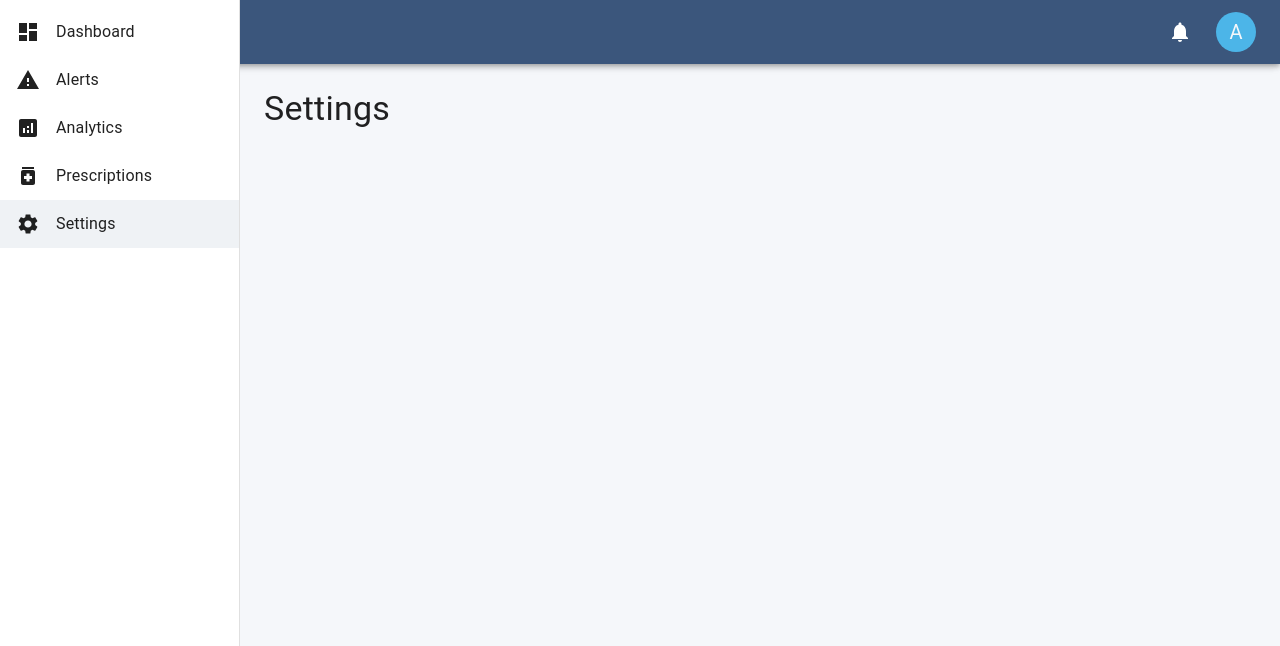
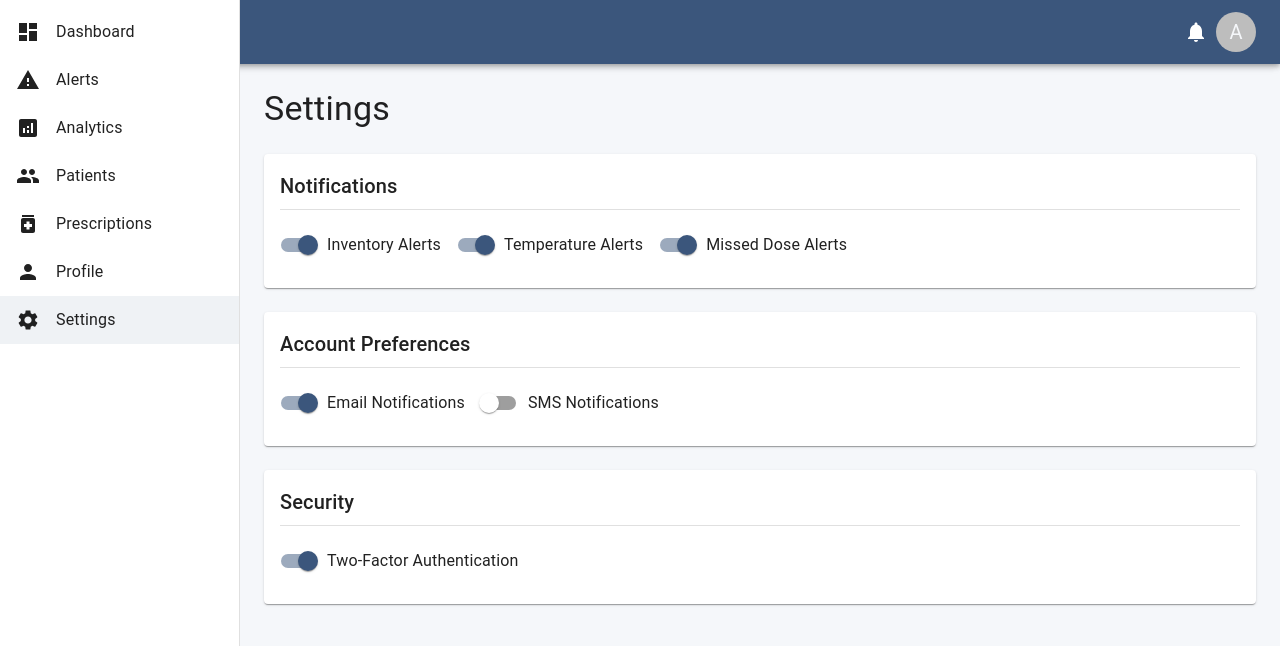
Before and after one commit to cepdnaclk/e21-3yp-dia-smart, a React (Vite) app in the folder frontend/web-dashboard/: page /settings in a window 1280 px wide. Shown: the top 646 px of the page. Built offline with nearby package versions, Linux system fonts and the light colour scheme.

Commit message:
feat(frontend): add authentication and role-based navigation infrastructure

```diff
--- a/frontend/web-dashboard/src/components/navigation/Sidebar.tsx
+++ b/frontend/web-dashboard/src/components/navigation/Sidebar.tsx
@@ -4,19 +4,27 @@ import {
   ListItemButton,
   ListItemText,
 } from "@mui/material";
+
 import { useNavigate, useLocation } from "react-router-dom";
+
 import DashboardIcon from "@mui/icons-material/Dashboard";
 import WarningIcon from "@mui/icons-material/Warning";
 import AnalyticsIcon from "@mui/icons-material/Analytics";
-import PeopleIcon from "@mui/icons-material/People";
 import SettingsIcon from "@mui/icons-material/Settings";
 import MedicationIcon from "@mui/icons-material/Medication";
+import PersonIcon from "@mui/icons-material/Person";
+import PeopleIcon from "@mui/icons-material/People";
+
+import { useAuth } from "../../context/AuthContext";
+import { UserRole } from "../../types/roles";
 
 const drawerWidth = 240;
 
 const Sidebar = () => {
   const navigate = useNavigate();
   const location = useLocation();
+
+  const { role } = useAuth();
 
   const menuItems = [
     {
@@ -39,18 +47,29 @@ const Sidebar = () => {
       path: "/prescriptions",
       icon: <MedicationIcon />,
     },
-  // {
-  //   text: "Patients",
-  //   path: "/patients",
-  //   icon: <PeopleIcon />,
-  // },
+    {
+      text: "Profile",
+      path: "/profile",
+      icon: <PersonIcon />,
+    },
     {
       text: "Settings",
       path: "/settings",
       icon: <SettingsIcon />,
     },
+  ];
 
-];
+  if (
+    role === UserRole.DOCTOR ||
+    role === UserRole.CAREGIVER ||
+    role === UserRole.ADMIN
+  ) {
+    menuItems.splice(3, 0, {
+      text: "Patients",
+      path: "/patients",
+      icon: <PeopleIcon />,
+    });
+  }
 
   return (
     <Drawer
@@ -72,6 +91,7 @@ const Sidebar = () => {
             onClick={() => navigate(item.path)}
           >
             {item.icon}
+
             <ListItemText
               primary={item.text}
               sx={{ ml: 2 }}
--- a/frontend/web-dashboard/src/components/navigation/Topbar.tsx
+++ b/frontend/web-dashboard/src/components/navigation/Topbar.tsx
@@ -11,7 +11,11 @@ import NotificationsIcon from "@mui/icons-material/Notifications";
 
 import logo from "../../assets/logo/diasmart-logo.png";
 
+import { useAuth } from "../../context/AuthContext";
+
 const Topbar = () => {
+  const { role } = useAuth();
+
   return (
     <AppBar
       position="fixed"
@@ -46,13 +50,8 @@ const Topbar = () => {
           <NotificationsIcon />
         </IconButton>
 
-        <Avatar
-          sx={{
-            ml: 2,
-            bgcolor: "#4CB5E8",
-          }}
-        >
-          A
+        <Avatar>
+          {role.charAt(0)}
         </Avatar>
       </Toolbar>
     </AppBar>
--- /dev/null
+++ b/frontend/web-dashboard/src/context/AuthContext.tsx
@@ -0,0 +1,65 @@
+import {
+  createContext,
+  useContext,
+  useState,
+} from "react";
+
+import { UserRole } from "../types/roles";
+
+interface AuthContextType {
+  isAuthenticated: boolean;
+  role: UserRole;
+
+  login: (role: UserRole) => void;
+  logout: () => void;
+}
+
+const AuthContext = createContext<AuthContextType | null>(
+  null
+);
+
+export const AuthProvider = ({
+  children,
+}: {
+  children: React.ReactNode;
+}) => {
+  const [isAuthenticated, setIsAuthenticated] =
+    useState(true);
+
+  const [role, setRole] =
+    useState<UserRole>(UserRole.ADMIN);
+
+  const login = (userRole: UserRole) => {
+    setRole(userRole);
+    setIsAuthenticated(true);
+  };
+
+  const logout = () => {
+    setIsAuthenticated(false);
+  };
+
+  return (
+    <AuthContext.Provider
+      value={{
+        isAuthenticated,
+        role,
+        login,
+        logout,
+      }}
+    >
+      {children}
+    </AuthContext.Provider>
+  );
+};
+
+export const useAuth = () => {
+  const context = useContext(AuthContext);
+
+  if (!context) {
+    throw new Error(
+      "useAuth must be used inside AuthProvider"
+    );
+  }
+
+  return context;
+};
--- a/frontend/web-dashboard/src/layouts/DashboardLayout/DashboardLayout.tsx
+++ b/frontend/web-dashboard/src/layouts/DashboardLayout/DashboardLayout.tsx
@@ -1,12 +1,10 @@
 import { Box, Toolbar } from "@mui/material";
+import { Outlet } from "react-router-dom";
+
 import Sidebar from "../../components/navigation/Sidebar";
 import Topbar from "../../components/navigation/Topbar";
 
-interface Props {
-  children: React.ReactNode;
-}
-
-const DashboardLayout = ({ children }: Props) => {
+const DashboardLayout = () => {
   return (
     <Box sx={{ display: "flex" }}>
       <Topbar />
@@ -21,7 +19,8 @@ const DashboardLayout = ({ children }: Props) => {
         }}
       >
         <Toolbar />
-        {children}
+
+        <Outlet />
       </Box>
     </Box>
   );
--- a/frontend/web-dashboard/src/main.tsx
+++ b/frontend/web-dashboard/src/main.tsx
@@ -3,6 +3,8 @@ import { createRoot } from "react-dom/client";
 
 import { ThemeProvider } from "@mui/material/styles";
 import CssBaseline from "@mui/material/CssBaseline";
+
+import { AuthProvider } from "./context/AuthContext";
 
 import App from "./App";
 import theme from "./theme/theme";
@@ -13,7 +15,11 @@ createRoot(document.getElementById("root")!).render(
   <StrictMode>
     <ThemeProvider theme={theme}>
       <CssBaseline />
-      <App />
+
+      <AuthProvider>
+        <App />
+      </AuthProvider>
+
     </ThemeProvider>
   </StrictMode>
 );
--- /dev/null
+++ b/frontend/web-dashboard/src/pages/auth/ForgotPasswordPage.tsx
@@ -0,0 +1,48 @@
+import {
+  Box,
+  Button,
+  Card,
+  CardContent,
+  TextField,
+  Typography,
+} from "@mui/material";
+
+const ForgotPasswordPage = () => {
+  return (
+    <Box
+      sx={{
+        minHeight: "100vh",
+        display: "flex",
+        justifyContent: "center",
+        alignItems: "center",
+      }}
+    >
+      <Card sx={{ width: 420 }}>
+        <CardContent>
+          <Typography
+            variant="h5"
+            gutterBottom
+          >
+            Reset Password
+          </Typography>
+
+          <TextField
+            label="Email Address"
+            fullWidth
+            margin="normal"
+          />
+
+          <Button
+            variant="contained"
+            fullWidth
+            sx={{ mt: 2 }}
+          >
+            Send Reset Link
+          </Button>
+        </CardContent>
+      </Card>
+    </Box>
+  );
+};
+
+export default ForgotPasswordPage;
--- /dev/null
+++ b/frontend/web-dashboard/src/pages/auth/LoginPage.tsx
@@ -0,0 +1,72 @@
+import {
+  Box,
+  Button,
+  Card,
+  CardContent,
+  TextField,
+  Typography,
+} from "@mui/material";
+
+const LoginPage = () => {
+  return (
+    <Box
+      sx={{
+        minHeight: "100vh",
+        display: "flex",
+        justifyContent: "center",
+        alignItems: "center",
+        bgcolor: "#f4f6f8",
+      }}
+    >
+      <Card sx={{ width: 420 }}>
+        <CardContent>
+          <Typography
+            variant="h4"
+            textAlign="center"
+            gutterBottom
+          >
+            Dia-Smart
+          </Typography>
+
+          <Typography
+            color="text.secondary"
+            textAlign="center"
+            sx={{ mb: 3 }}
+          >
+            Sign in to continue
+          </Typography>
+
+          <TextField
+            label="Email"
+            fullWidth
+            margin="normal"
+          />
+
+          <TextField
+            label="Password"
+            type="password"
+            fullWidth
+            margin="normal"
+          />
+
+          <Button
+            variant="contained"
+            fullWidth
+            sx={{ mt: 3 }}
+          >
+            Login
+          </Button>
+
+          <Button
+            fullWidth
+            sx={{ mt: 1 }}
+          >
+            Forgot Password?
+          </Button>
+        </CardContent>
+      </Card>
+    </Box>
+  );
+};
+
+export default LoginPage;
--- /dev/null
+++ b/frontend/web-dashboard/src/pages/profile/ProfilePage.tsx
@@ -0,0 +1,104 @@
+import {
+  Avatar,
+  Box,
+  Card,
+  CardContent,
+  Divider,
+  Grid,
+  Typography,
+} from "@mui/material";
+
+const ProfilePage = () => {
+  const patient = {
+    name: "John Silva",
+    age: 68,
+    gender: "Male",
+    diabetesType: "Type 2",
+    doctor: "Dr. Perera",
+    caregiver: "Mary Silva",
+    emergencyContact: "+94 77 123 4567",
+  };
+
+  return (
+    <>
+      <Typography variant="h4" sx={{ mb: 3 }}>
+        Profile
+      </Typography>
+
+      <Card>
+        <CardContent>
+          <Box
+            display="flex"
+            flexDirection="column"
+            alignItems="center"
+            mb={3}
+          >
+            <Avatar
+              sx={{
+                width: 100,
+                height: 100,
+                fontSize: 36,
+                bgcolor: "primary.main",
+              }}
+            >
+              J
+            </Avatar>
+
+            <Typography variant="h5" mt={2}>
+              {patient.name}
+            </Typography>
+
+            <Typography color="text.secondary">
+              Patient
+            </Typography>
+          </Box>
+
+          <Divider sx={{ mb: 3 }} />
+
+          <Grid container spacing={3}>
+            <Grid size={{ xs: 12, md: 6 }}>
+              <Typography>
+                <strong>Age:</strong> {patient.age}
+              </Typography>
+            </Grid>
+
+            <Grid size={{ xs: 12, md: 6 }}>
+              <Typography>
+                <strong>Gender:</strong> {patient.gender}
+              </Typography>
+            </Grid>
+
+            <Grid size={{ xs: 12, md: 6 }}>
+              <Typography>
+                <strong>Diabetes Type:</strong>{" "}
+                {patient.diabetesType}
+              </Typography>
+            </Grid>
+
+            <Grid size={{ xs: 12, md: 6 }}>
+              <Typography>
+                <strong>Doctor:</strong> {patient.doctor}
+              </Typography>
+            </Grid>
+
+            <Grid size={{ xs: 12, md: 6 }}>
+              <Typography>
+                <strong>Caregiver:</strong>{" "}
+                {patient.caregiver}
+              </Typography>
+            </Grid>
+
+            <Grid size={{ xs: 12, md: 6 }}>
+              <Typography>
+                <strong>Emergency Contact:</strong>{" "}
+                {patient.emergencyContact}
+              </Typography>
+            </Grid>
+          </Grid>
+        </CardContent>
+      </Card>
+    </>
+  );
+};
+
+export default ProfilePage;
--- a/frontend/web-dashboard/src/pages/settings/SettingsPage.tsx
+++ b/frontend/web-dashboard/src/pages/settings/SettingsPage.tsx
@@ -1,7 +1,83 @@
-import { Typography } from "@mui/material";
+import {
+  Typography,
+  Card,
+  CardContent,
+  FormControlLabel,
+  Switch,
+  Divider,
+  Stack,
+} from "@mui/material";
 
 const SettingsPage = () => {
-  return <Typography variant="h4">Settings</Typography>;
+  return (
+    <>
+      <Typography variant="h4" sx={{ mb: 3 }}>
+        Settings
+      </Typography>
+
+      <Stack spacing={3}>
+        <Card>
+          <CardContent>
+            <Typography variant="h6" gutterBottom>
+              Notifications
+            </Typography>
+
+            <Divider sx={{ mb: 2 }} />
+
+            <FormControlLabel
+              control={<Switch defaultChecked />}
+              label="Inventory Alerts"
+            />
+
+            <FormControlLabel
+              control={<Switch defaultChecked />}
+              label="Temperature Alerts"
+            />
+
+            <FormControlLabel
+              control={<Switch defaultChecked />}
+              label="Missed Dose Alerts"
+            />
+          </CardContent>
+        </Card>
+
+        <Card>
+          <CardContent>
+            <Typography variant="h6" gutterBottom>
+              Account Preferences
+            </Typography>
+
+            <Divider sx={{ mb: 2 }} />
+
+            <FormControlLabel
+              control={<Switch defaultChecked />}
+              label="Email Notifications"
+            />
+
+            <FormControlLabel
+              control={<Switch />}
+              label="SMS Notifications"
+            />
+          </CardContent>
+        </Card>
+
+        <Card>
+          <CardContent>
+            <Typography variant="h6" gutterBottom>
+              Security
+            </Typography>
+
+            <Divider sx={{ mb: 2 }} />
+
+            <FormControlLabel
+              control={<Switch defaultChecked />}
+              label="Two-Factor Authentication"
+            />
+          </CardContent>
+        </Card>
+      </Stack>
+    </>
+  );
 };
 
 export default SettingsPage;
--- a/frontend/web-dashboard/src/routes/AppRouter.tsx
+++ b/frontend/web-dashboard/src/routes/AppRouter.tsx
@@ -8,23 +8,76 @@ import AnalyticsPage from "../pages/analytics/AnalyticsPage";
 import PatientsPage from "../pages/patients/PatientsPage";
 import SettingsPage from "../pages/settings/SettingsPage";
 import PrescriptionsPage from "../pages/prescriptions/PrescriptionsPage";
+import ProfilePage from "../pages/profile/ProfilePage";
+
+import LoginPage from "../pages/auth/LoginPage";
+import ForgotPasswordPage from "../pages/auth/ForgotPasswordPage";
+
+import ProtectedRoute from "./ProtectedRoute";
 
 const AppRouter = () => {
   return (
     <BrowserRouter>
-      <DashboardLayout>
-        <Routes>
-          <Route path="/" element={<Navigate to="/dashboard" replace />} />
+      <Routes>
 
-          <Route path="/dashboard" element={<DashboardPage />} />
-          <Route path="/alerts" element={<AlertsPage />} />
-          <Route path="/analytics" element={<AnalyticsPage />} />
-          <Route path="/patients" element={<PatientsPage />} />
-          <Route path="/settings" element={<SettingsPage />} />
-          <Route path="/prescriptions" element={<PrescriptionsPage />}
-/>
-        </Routes>
-      </DashboardLayout>
+        {/* Public */}
+        <Route path="/login" element={<LoginPage />} />
+
+        <Route
+          path="/forgot-password"
+          element={<ForgotPasswordPage />}
+        />
+
+        {/* Protected */}
+        <Route
+          element={
+            <ProtectedRoute>
+              <DashboardLayout />
+            </ProtectedRoute>
+          }
+        >
+          <Route
+            path="/"
+            element={<Navigate to="/dashboard" replace />}
+          />
+
+          <Route
+            path="/dashboard"
+            element={<DashboardPage />}
+          />
+
+          <Route
+            path="/alerts"
+            element={<AlertsPage />}
+          />
+
+          <Route
+            path="/analytics"
+            element={<AnalyticsPage />}
+          />
+
+          <Route
+            path="/patients"
+            element={<PatientsPage />}
+          />
+
+          <Route
+            path="/prescriptions"
+            element={<PrescriptionsPage />}
+          />
+
+          <Route
+            path="/profile"
+            element={<ProfilePage />}
+          />
+
+          <Route
+            path="/settings"
+            element={<SettingsPage />}
+          />
+        </Route>
+
+      </Routes>
     </BrowserRouter>
   );
 };
--- /dev/null
+++ b/frontend/web-dashboard/src/routes/ProtectedRoute.tsx
@@ -0,0 +1,20 @@
+import { Navigate } from "react-router-dom";
+import { useAuth } from "../context/AuthContext";
+
+interface ProtectedRouteProps {
+  children: React.ReactNode;
+}
+
+const ProtectedRoute = ({
+  children,
+}: ProtectedRouteProps) => {
+  const { isAuthenticated } = useAuth();
+
+  if (!isAuthenticated) {
+    return <Navigate to="/login" replace />;
+  }
+
+  return <>{children}</>;
+};
+
+export default ProtectedRoute;
--- /dev/null
+++ b/frontend/web-dashboard/src/types/roles.ts
@@ -0,0 +1,6 @@
+export enum UserRole {
+  PATIENT = "PATIENT",
+  DOCTOR = "DOCTOR",
+  CAREGIVER = "CAREGIVER",
+  ADMIN = "ADMIN",
+}
```
Lines whose indentation alone changed are shown as unchanged.
